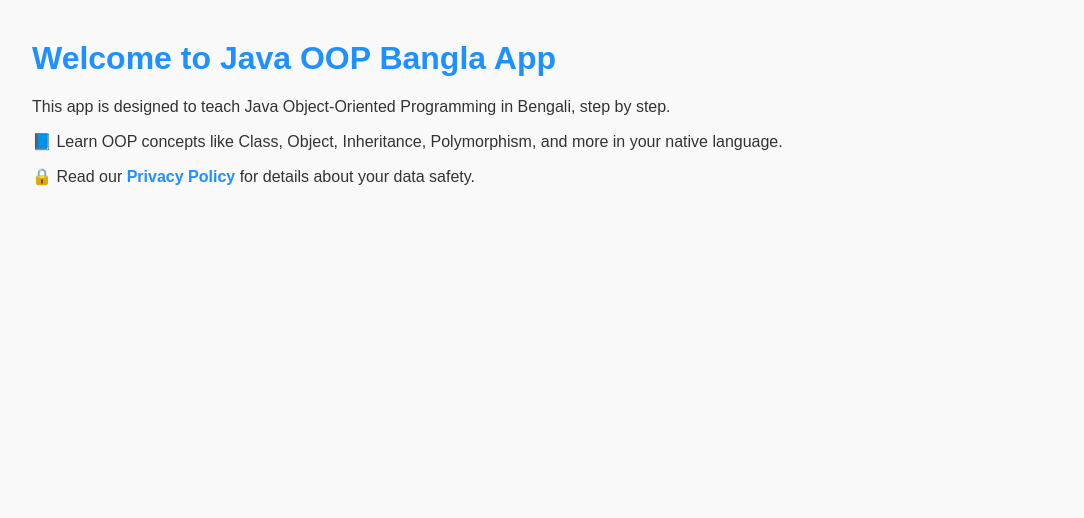
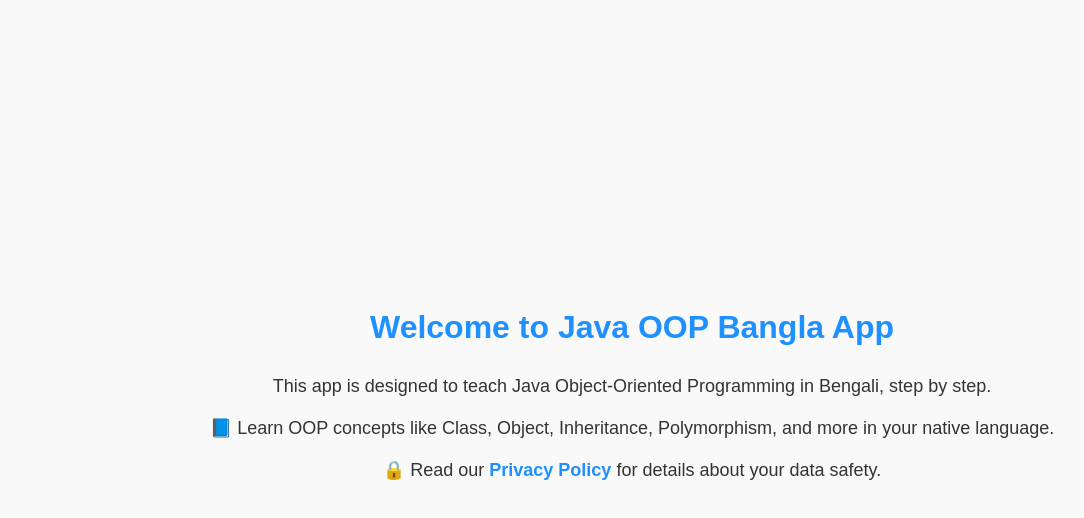
Before and after one commit to sabidsoft/javaoopbangla, a plain HTML site: page index.html in a window 1280 px wide. Shown: the whole page, without its empty margins (8-1092 px from the left). Drawn offline with Linux system fonts and the light colour scheme.

Commit message:
all content centered

```diff
--- a/index.html
+++ b/index.html
@@ -5,14 +5,33 @@
   <meta name="viewport" content="width=device-width, initial-scale=1.0"/>
   <title>Java OOP Bangla - Home</title>
   <style>
-    body {
+    * {
+      box-sizing: border-box;
+      margin: 0;
+      padding: 0;
+    }
+    html, body {
+      height: 100%;
       font-family: Arial, sans-serif;
-      margin: 40px;
       background-color: #f9f9f9;
       color: #333;
     }
+    .container {
+      display: flex;
+      justify-content: center;
+      align-items: center;
+      flex-direction: column;
+      text-align: center;
+      height: 100%;
+      padding: 20px;
+    }
     h1 {
       color: #1e90ff;
+      margin-bottom: 20px;
+    }
+    p {
+      margin: 10px 0;
+      font-size: 18px;
     }
     a {
       color: #1e90ff;
@@ -22,9 +41,11 @@
   </style>
 </head>
 <body>
-  <h1>Welcome to Java OOP Bangla App</h1>
-  <p>This app is designed to teach Java Object-Oriented Programming in Bengali, step by step.</p>
-  <p>📘 Learn OOP concepts like Class, Object, Inheritance, Polymorphism, and more in your native language.</p>
-  <p>🔒 Read our <a href="privacy_policy.html">Privacy Policy</a> for details about your data safety.</p>
+  <div class="container">
+    <h1>Welcome to Java OOP Bangla App</h1>
+    <p>This app is designed to teach Java Object-Oriented Programming in Bengali, step by step.</p>
+    <p>📘 Learn OOP concepts like Class, Object, Inheritance, Polymorphism, and more in your native language.</p>
+    <p>🔒 Read our <a href="privacy_policy.html">Privacy Policy</a> for details about your data safety.</p>
+  </div>
 </body>
 </html>
```
